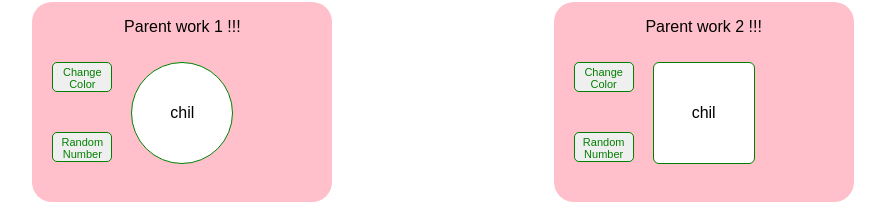
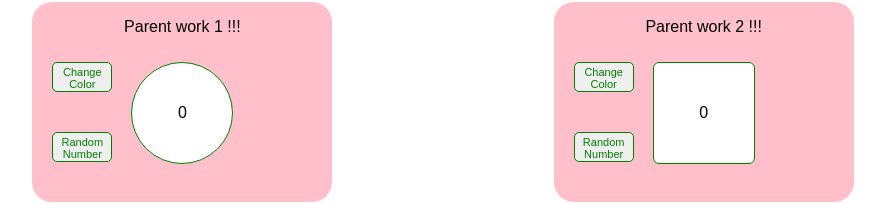
Before and after one commit to LuongHuuQuy/angular-todolist, an Angular app: page / in a window 1280 px wide. Shown: the part 166-370 px from the top of the page, without its empty margins (197-1082 px from the left). Built offline with nearby package versions, Linux system fonts and the light colour scheme.

Commit message:
6 files modified

```diff
--- a/src/app/components/child/child.component.html
+++ b/src/app/components/child/child.component.html
@@ -1,8 +1,8 @@
 <div
   (click)="clickItemShowParentText()"
   class="custom-child"
-  [class]="isColor == true ? 'red' : 'blue'"
+  [class.red]="isColor"
   [class]="shape == 'circle' ? 'circle' : 'square'"
 >
-  <p>chil</p>
+  <p>{{ number }}</p>
 </div>
--- a/src/app/components/child/child.component.ts
+++ b/src/app/components/child/child.component.ts
@@ -20,4 +20,7 @@ export class ChildComponent implements OnInit {
   clickParentChangeColor(){
     this.isColor = !this.isColor;
   }
+  randomNumber(){
+    this.number= Math.floor(Math.random()*100);
+  }
 }
--- a/src/app/components/parent1/parent1.component.html
+++ b/src/app/components/parent1/parent1.component.html
@@ -3,7 +3,7 @@
   [class]="isBackgroundParent == true ? 'bg-change-parent' : 'none'"
 >
   <p class="parent-header">Parent work 1 !!!</p>
-  <app-child #bgchild (callParent)="alertText()" [shape]="'circle'"></app-child>
+  <app-child #bgchild #rdNumber (callParent)="alertText()" [shape]="'circle'"></app-child>
   <div class="btn-changer-color">
     <button (click)="clickBtnChangeBgParent()">Change Color</button>
   </div>
--- a/src/app/components/parent1/parent1.component.ts
+++ b/src/app/components/parent1/parent1.component.ts
@@ -1,4 +1,5 @@
 import { Component, OnInit, Input, ViewChild, ElementRef } from '@angular/core';
+import { ChildComponent } from '../child/child.component';
 
 @Component({
   selector: 'app-parent1',
@@ -7,7 +8,9 @@ import { Component, OnInit, Input, ViewChild, ElementRef } from '@angular/core';
 })
 export class Parent1Component implements OnInit {
   @Input() text: string;
-  @ViewChild('bgchild') bgChild: ElementRef;
+  @ViewChild('bgchild') bgChildComponent: ChildComponent;
+  @ViewChild('rdNumber') randomNumber: ChildComponent;
+
   isBackgroundParent = false;
   constructor() {}
 
@@ -16,9 +19,9 @@ export class Parent1Component implements OnInit {
     alert(this.text);
   }
   clickBtnChangeBgParent() {
-    // this.isBackgroundParent = !this.isBackgroundParent;
-    console.log(this.bgChild);
-    // this.bgChild.nativeElement.clickParentChangeColor();
+    this.bgChildComponent.clickParentChangeColor();
   }
-  clickBtnRandom() {}
+  clickBtnRandom() {
+    this.randomNumber.randomNumber();
+  }
 }
--- a/src/app/components/parent2/parent2.component.html
+++ b/src/app/components/parent2/parent2.component.html
@@ -1,6 +1,6 @@
 <div class="parent-container" [class]="isBackgroundParent==true ?'bg-change-parent':'none'">
 <p class="parent-header">Parent work 2 !!!</p>
-<app-child (callParent)="alertText()" [shape]="'square'"></app-child>
+<app-child #rdNumber (callParent)="alertText()" [shape]="'square'"></app-child>
 <div class="btn-changer-color"><button (click)="clickBtnChangeBgParent()">Change Color</button></div>
 <div class="btn-random"><button (click)="clickBtnRandom()">Random Number</button></div>
 </div>
--- a/src/app/components/parent2/parent2.component.ts
+++ b/src/app/components/parent2/parent2.component.ts
@@ -1,4 +1,5 @@
-import { Component, OnInit, Input } from '@angular/core';
+import { Component, OnInit, Input, ViewChild, ElementRef } from '@angular/core';
+import {ChildComponent} from '../child/child.component'
 
 @Component({
   selector: 'app-parent2',
@@ -7,6 +8,7 @@ import { Component, OnInit, Input } from '@angular/core';
 })
 export class Parent2Component implements OnInit {
   @Input() text: string;
+  @ViewChild('rdNumber')  randomNumber:ChildComponent
   isBackgroundParent=false;
   constructor() {}
   alertText() {
@@ -17,6 +19,6 @@ export class Parent2Component implements OnInit {
     this.isBackgroundParent = !this.isBackgroundParent;
   }
   clickBtnRandom(){
-
+    this.randomNumber.randomNumber();
   }
 }
```
